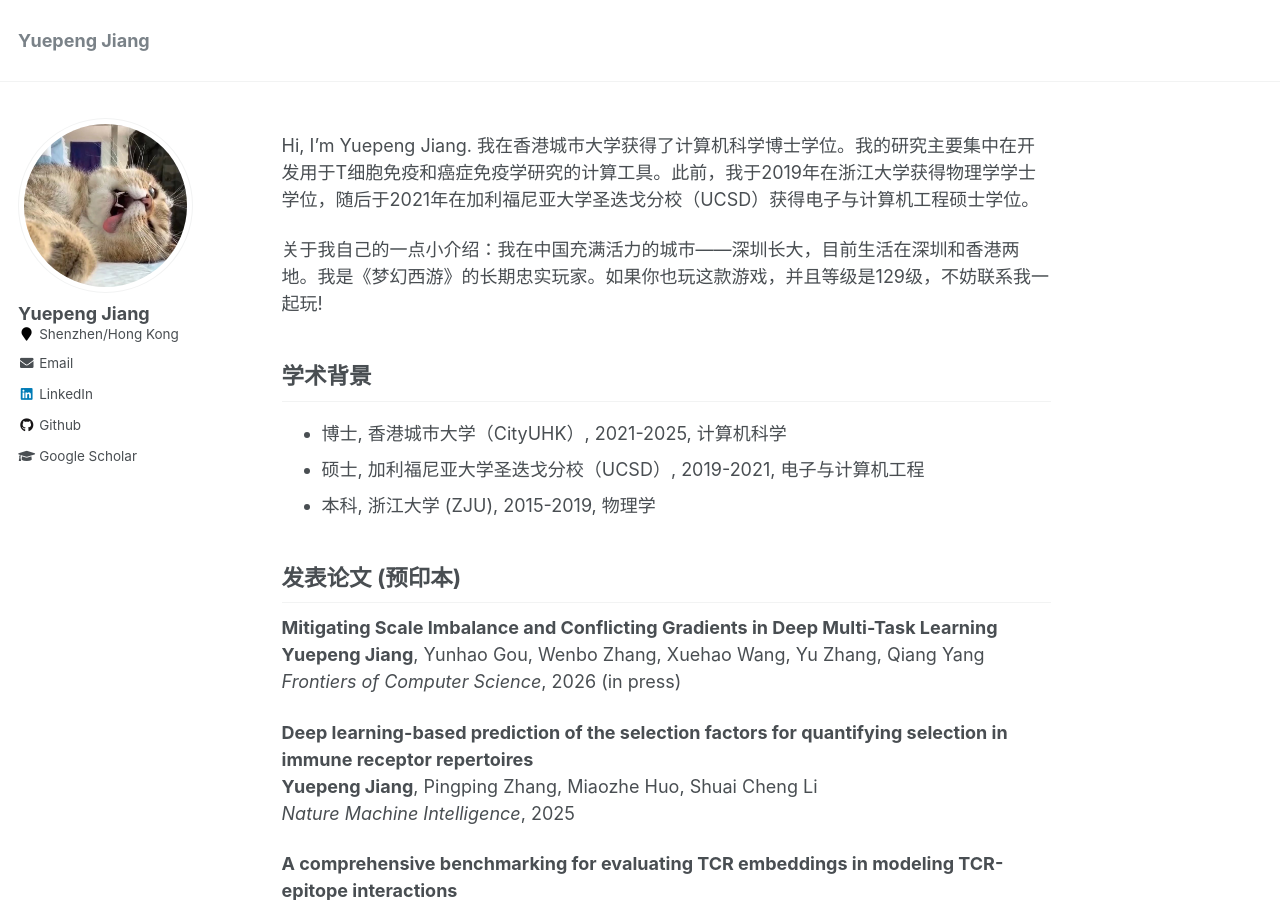
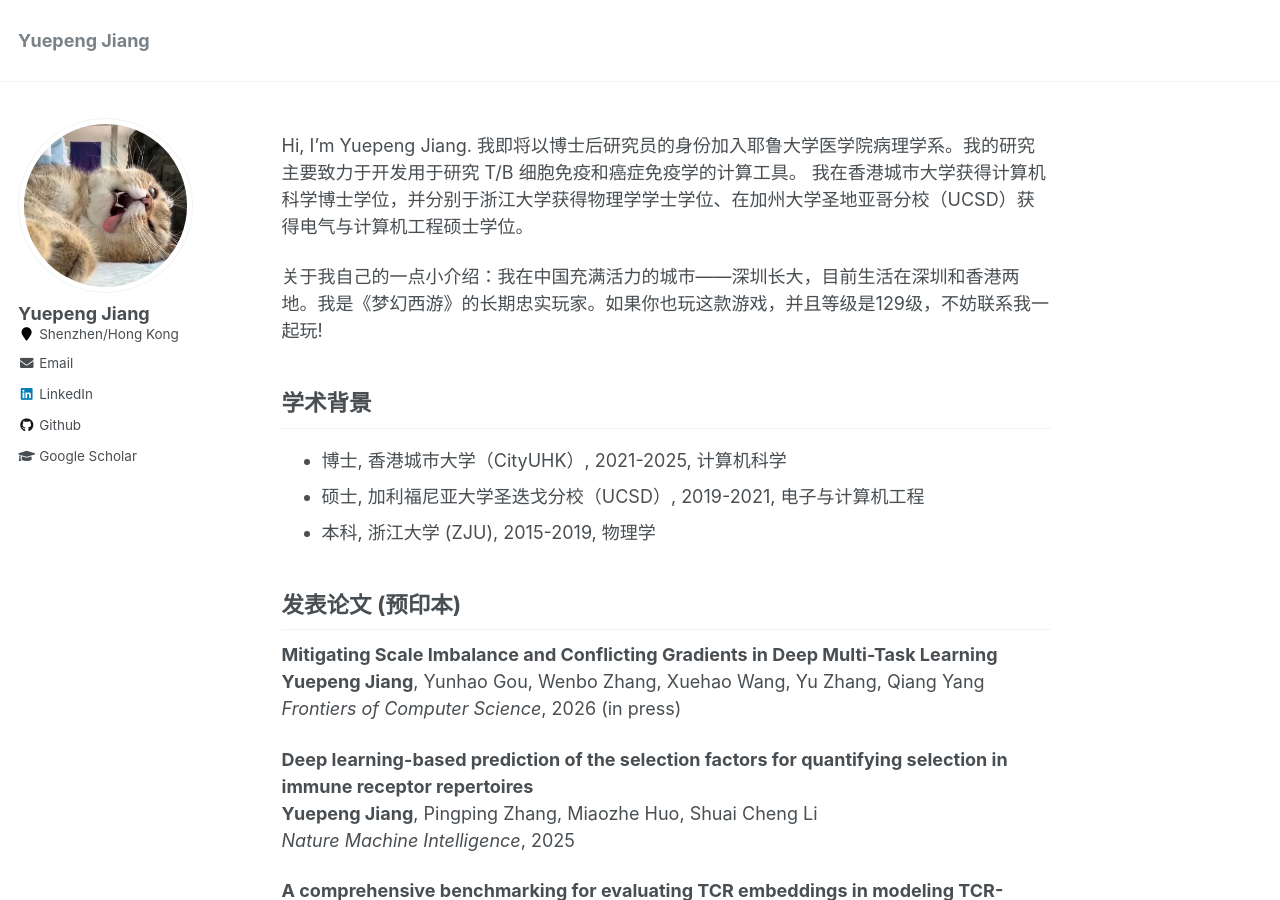
Before and after one commit to jiangdada1221/jiangdada1221.github.io, a Jekyll site: the page built from _pages/aboutme_chinese.md, in a window 1280 px wide and 900 px high. Built offline with Jekyll 4.4.1, drawn with Linux system fonts in a browser that asks for light colours.

Commit message:
Update aboutme_chinese.md

```diff
--- a/_pages/aboutme_chinese.md
+++ b/_pages/aboutme_chinese.md
@@ -7,7 +7,8 @@ redirect_from:
   - /about_chinese/
   - /about_chinese.html
 ---
-Hi, I'm Yuepeng Jiang. 我在香港城市大学获得了计算机科学博士学位。我的研究主要集中在开发用于T细胞免疫和癌症免疫学研究的计算工具。此前，我于2019年在浙江大学获得物理学学士学位，随后于2021年在加利福尼亚大学圣迭戈分校（UCSD）获得电子与计算机工程硕士学位。<br />
+Hi, I'm Yuepeng Jiang. 我即将以博士后研究员的身份加入耶鲁大学医学院病理学系。我的研究主要致力于开发用于研究 T/B 细胞免疫和癌症免疫学的计算工具。
+我在香港城市大学获得计算机科学博士学位，并分别于浙江大学获得物理学学士学位、在加州大学圣地亚哥分校（UCSD）获得电气与计算机工程硕士学位。<br />
 
 关于我自己的一点小介绍：我在中国充满活力的城市——深圳长大，目前生活在深圳和香港两地。我是《梦幻西游》的长期忠实玩家。如果你也玩这款游戏，并且等级是129级，不妨联系我一起玩!  <br />
 
```
